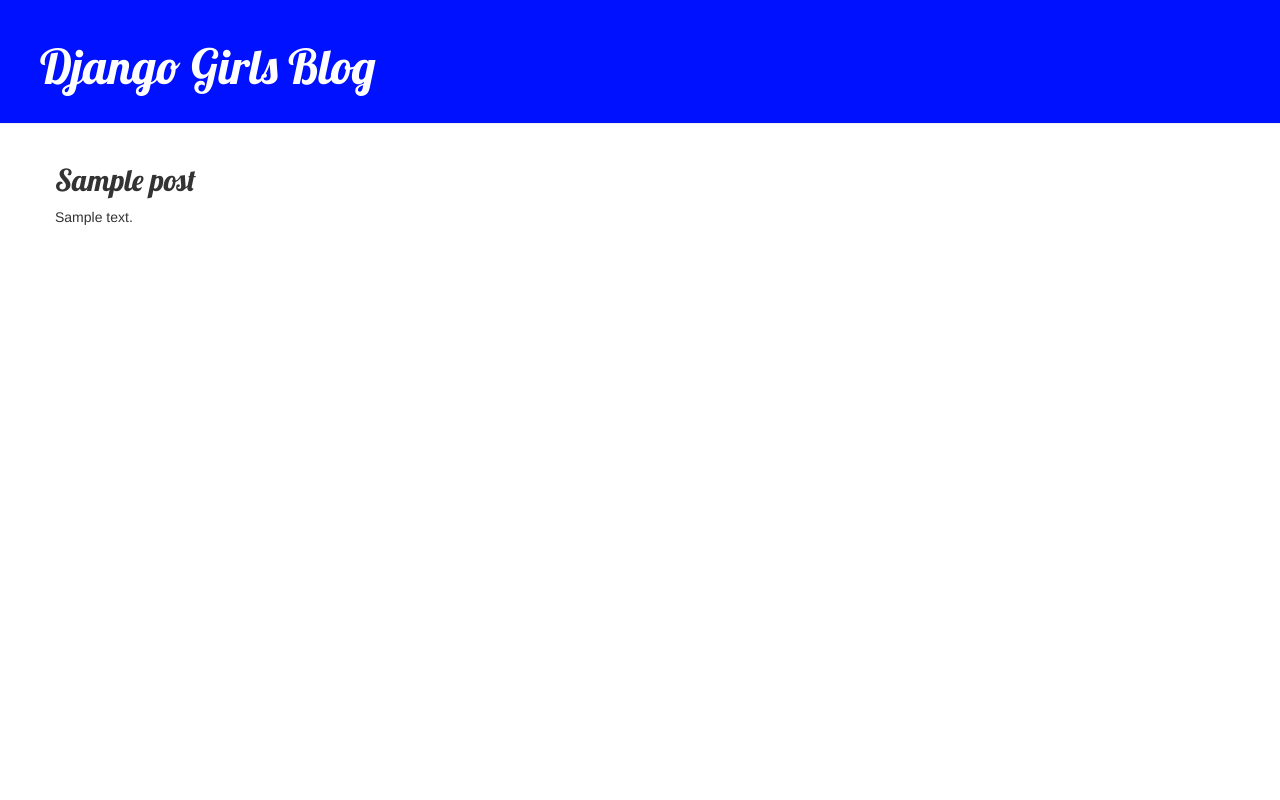
After one commit to 4Franco-star/my-first-blog, a Django app: page /post/1/ in a window 1280 px wide. The commit adds this page. Run offline with Django 3.2, Linux system fonts and the light colour scheme; tables that the repository leaves empty hold one stand-in row (values such as "Sample post"); some libraries are stand-ins or nearby versions.

Commit message:
Added view and template for detailed blog as well as CSS for the site.

```diff
--- /dev/null
+++ b/blog/static/css/blog.css
@@ -0,0 +1,48 @@
+
+
+.page-header {
+  background-color: #0011ff;
+  margin-top: 0;
+  padding: 20px 20px 20px 40px;
+}
+
+.page-header h1, .page-header h1 a, .page-header h1 a:visited, .page-header h1 a:active {
+  color: #ffffff;
+  font-size: 36pt;
+  text-decoration: none;
+}
+
+.content {
+  margin-left: 40px;
+}
+
+h1, h2, h3, h4 {
+  font-family: 'Lobster', cursive;
+}
+
+.date {
+  color: #828282;
+}
+
+.save {
+  float: right;
+}
+
+.post-form textarea, .post-form input {
+  width: 100%;
+}
+
+.top-menu, .top-menu:hover, .top-menu:visited {
+  color: #ffffff;
+  float: right;
+  font-size: 26pt;
+  margin-right: 20px;
+}
+
+.post {
+  margin-bottom: 70px;
+}
+
+.post h2 a, .post h2 a:visited {
+  color: #000000;
+}
--- /dev/null
+++ b/blog/templates/blog/base.html
@@ -0,0 +1,23 @@
+{% load static %}
+<html>
+    <head>
+        <title>Django Girls blog</title>
+        <link rel="stylesheet" href="//maxcdn.bootstrapcdn.com/bootstrap/3.2.0/css/bootstrap.min.css">
+        <link rel="stylesheet" href="//maxcdn.bootstrapcdn.com/bootstrap/3.2.0/css/bootstrap-theme.min.css">
+        <link href='//fonts.googleapis.com/css?family=Lobster&subset=latin,latin-ext' rel='stylesheet' type='text/css'>
+        <link rel="stylesheet" href="{% static 'css/blog.css' %}">
+    </head>
+    <body>
+      <div class="page-header">
+          <h1><a href="/">Django Girls Blog</a></h1>
+      </div>
+      <div class="content container">
+          <div class="row">
+              <div class="col-md-8">
+              {% block content %}
+              {% endblock %}
+              </div>
+          </div>
+      </div>
+  </body>
+</html>
--- /dev/null
+++ b/blog/templates/blog/post_detail.html
@@ -0,0 +1,13 @@
+{% extends 'blog/base.html' %}
+
+{% block content %}
+    <div class="post">
+        {% if post.published_date %}
+            <div class="date">
+                {{ post.published_at }}
+            </div>
+        {% endif %}
+        <h2>{{ post.title }}</h2>
+        <p>{{ post.text|linebreaksbr }}</p>
+    </div>
+{% endblock %}
--- a/blog/urls.py
+++ b/blog/urls.py
@@ -1,8 +1,8 @@
 from django.urls import path
-
 from . import views
 
 
 urlpatterns = [
     path('', views.post_list, name='post_list'),
+    path('post/<int:pk>/', views.post_detail, name='post_detail'),
 ]
--- a/blog/views.py
+++ b/blog/views.py
@@ -1,10 +1,14 @@
 from django.shortcuts import render
 from django.utils import timezone
 from .models import Post
-
+from django.shortcuts import render, get_object_or_404
 
 # Create your views here.
 
 def post_list(request):
     posts = Post.objects.filter(published_at__lte=timezone.now()).order_by('published_at')
     return render(request, 'blog/post_list.html', {'posts': posts})
+
+def post_detail(request, pk):
+    post = get_object_or_404(Post, pk=pk)
+    return render(request, 'blog/post_detail.html', {'post': post})
```
Also changed, not shown: blog/templates/blog/post_list.html (+19 -5 lines).
